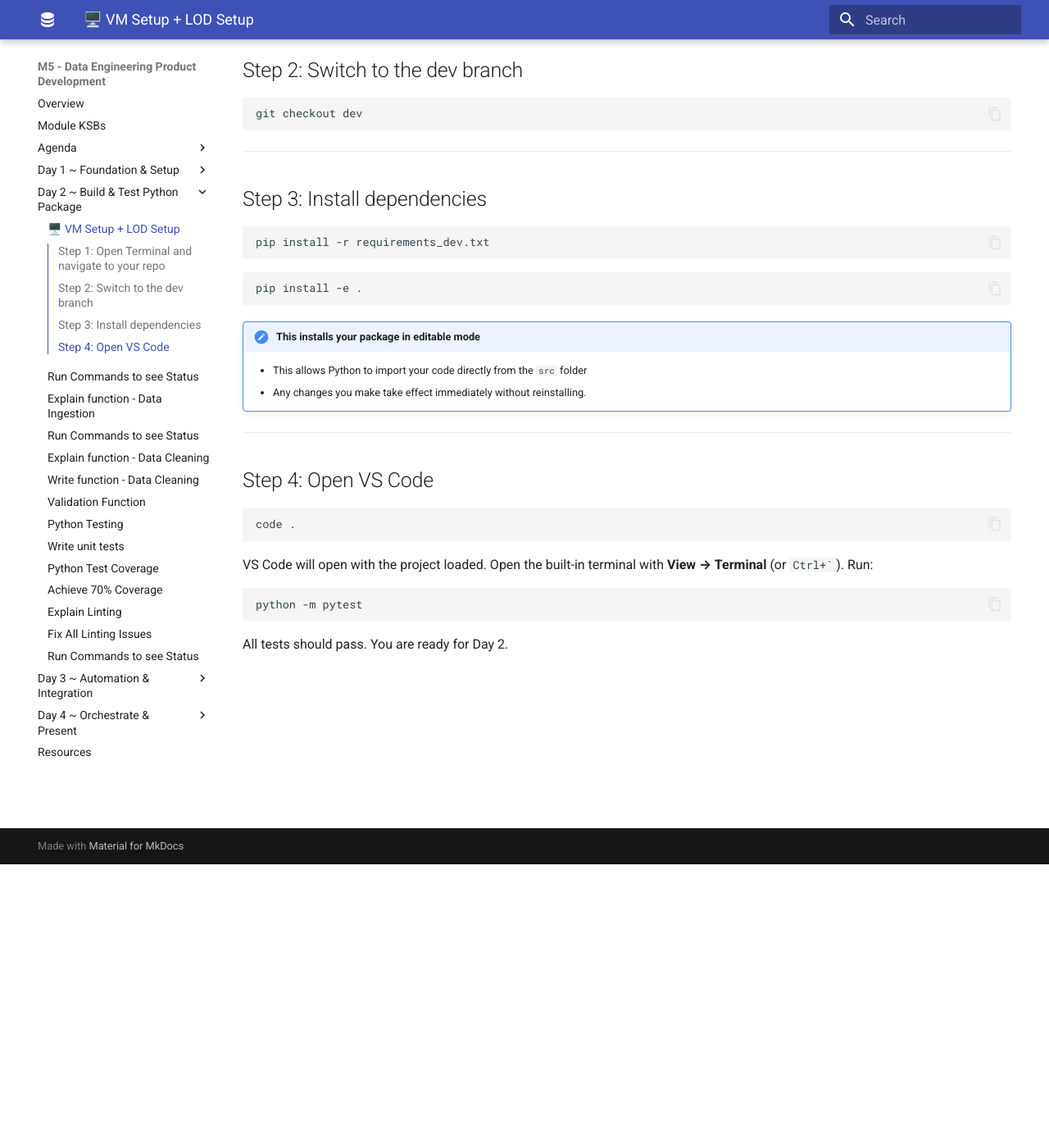
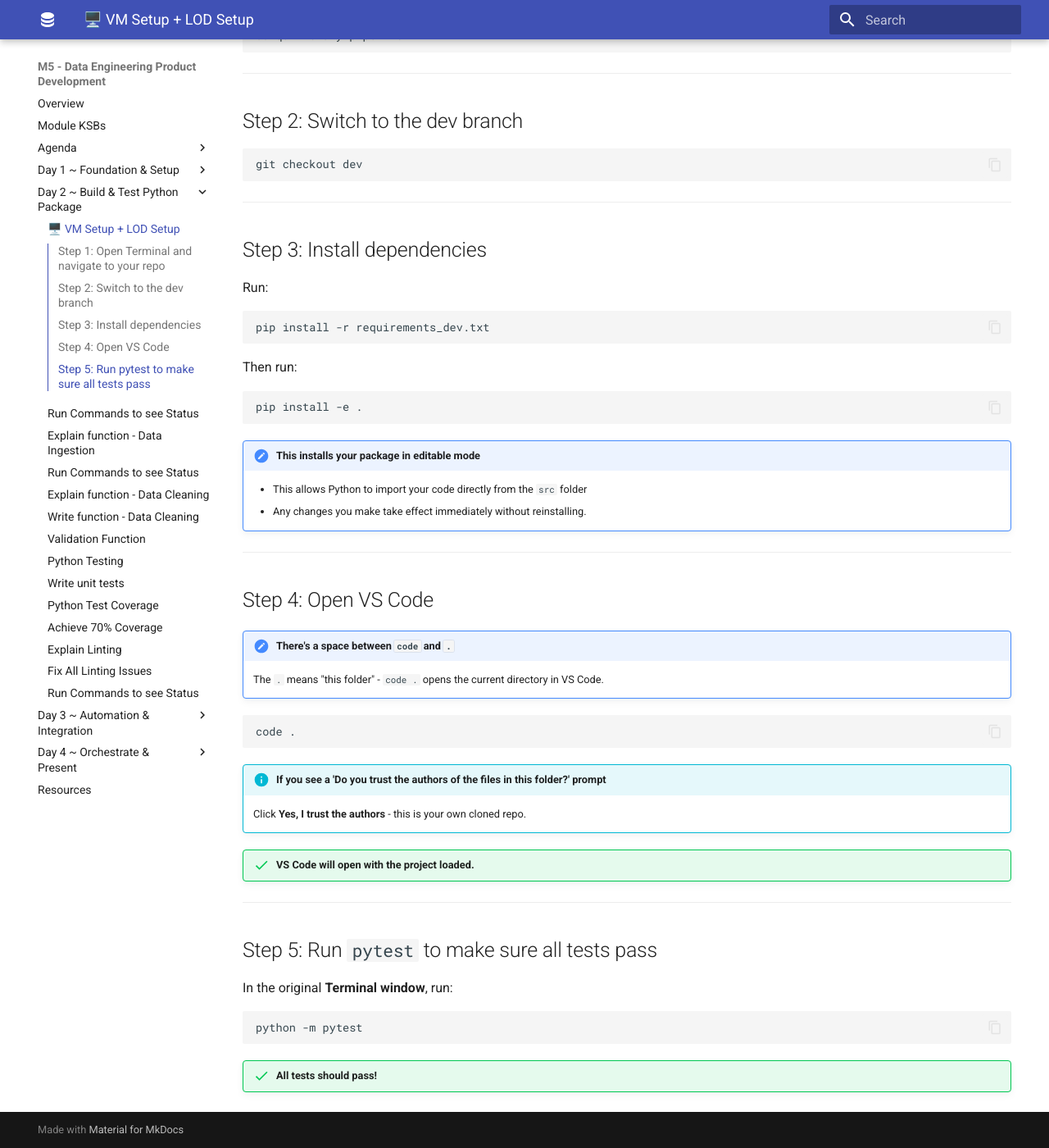
Before and after one commit to qaalabs/DE5M5, an MkDocs documentation site: the page built from docs/labs/22-python-setup.md, in a window 1280 px wide and 1400 px high, scrolled down 346 px. Shown: the whole window at 82% size. Built offline with MkDocs 1.6.1 and Material for MkDocs 9.7.7, drawn with Linux system fonts in a browser that asks for light colours; some of the changed text lies outside the part shown.

Commit message:
Update instructions

````diff
--- a/docs/labs/22-python-setup.md
+++ b/docs/labs/22-python-setup.md
@@ -1,12 +1,15 @@
 # Python Environment Setup
 
-Everyone does this lab - whether your VM wiped overnight or not.
-
----
+!!! info "If you are using Learn on Demand - make sure that you have already run: [LOD setup](lod-setup.md)"
 
 ## Step 1: Open Terminal and navigate to your repo
 
-Open **Terminal** and navigate to your `qa-library-pipeline` folder.
+Open **Terminal**. Navigate to your `qa-library-pipeline` folder:
+
+```
+cd Desktop
+cd qa-library-pipeline
+```
 
 ---
 
@@ -20,9 +23,13 @@
 
 ## Step 3: Install dependencies
 
+Run:
+
 ```
 pip install -r requirements_dev.txt
 ```
+
+Then run:
 
 ```
 pip install -e .
@@ -36,14 +43,26 @@
 
 ## Step 4: Open VS Code
 
+!!! note "There's a space between `code` and `.`"
+    The `.` means "this folder" - `code .` opens the current directory in VS Code.
+
 ```
 code .
 ```
 
-VS Code will open with the project loaded. Open the built-in terminal with **View → Terminal** (or `` Ctrl+` ``). Run:
+!!! info "If you see a 'Do you trust the authors of the files in this folder?' prompt"
+    Click **Yes, I trust the authors** - this is your own cloned repo.
+
+!!! success "VS Code will open with the project loaded."
+
+---
+
+## Step 5: Run `pytest` to make sure all tests pass
+
+In the original **Terminal window**, run:
 
 ```
 python -m pytest
 ```
 
-All tests should pass. You are ready for Day 2.
+!!! success "All tests should pass!"
````
Also changed, not shown: docs/labs/43-mkdocs-site.md (+3 -0 lines).
